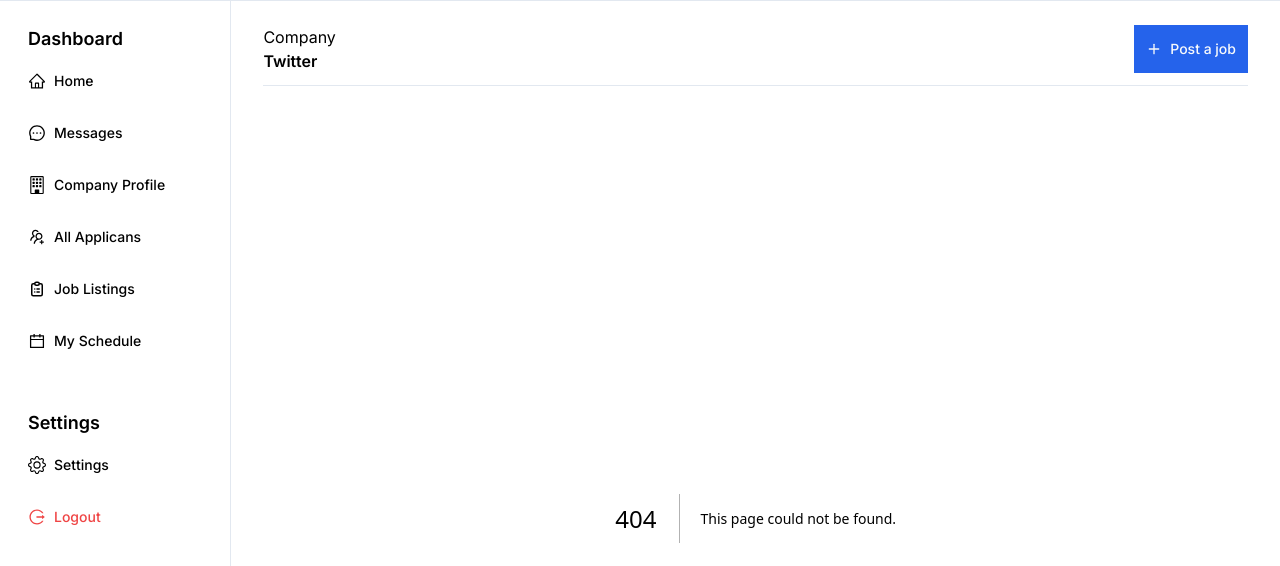
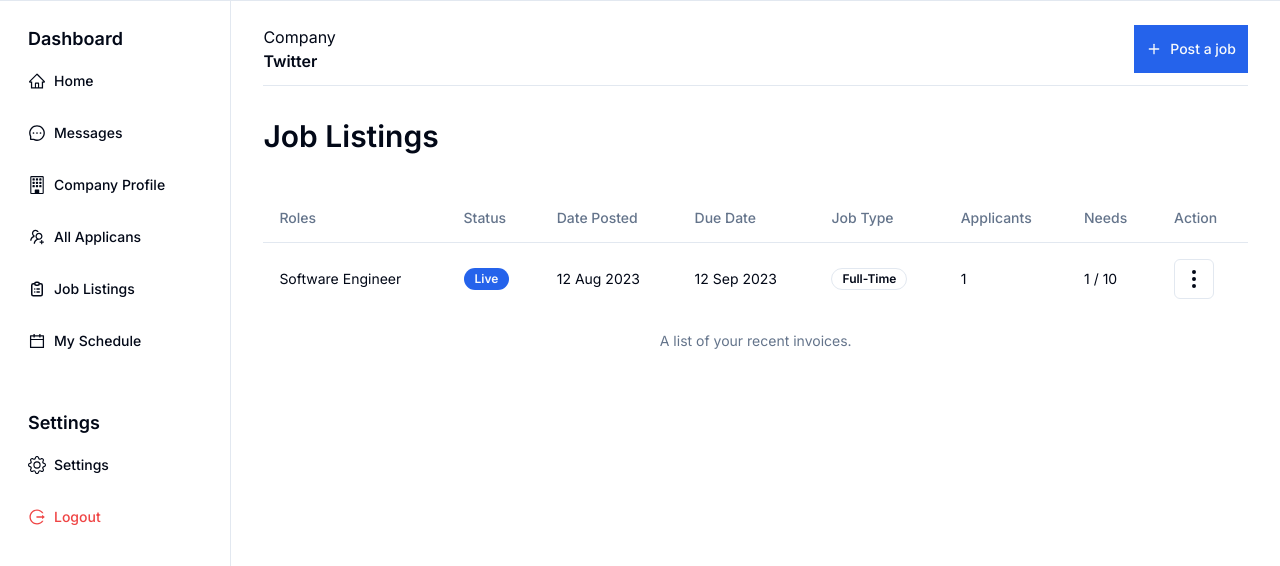
Before and after one commit to alhazme/dashboard-loker, a Next.js app: page /job-listings in a window 1280 px wide. Before the commit this address had no page. Shown: the top 566 px of the page. Built offline with nearby package versions, Linux system fonts and the light colour scheme.

Commit message:
Slicing Job Listing Page

```diff
--- /dev/null
+++ b/src/app/job-listings/page.tsx
@@ -0,0 +1,64 @@
+import React, { FC } from 'react'
+import {
+  Table,
+  TableBody,
+  TableCaption,
+  TableCell,
+  TableHead,
+  TableHeader,
+  TableRow,
+} from "@/components/ui/table"
+import { JOB_LISTING_COLUMNS, JOB_LISTING_DATA } from '@/constants';
+import { Badge } from '@/components/ui/badge';
+import { Button } from '@/components/ui/button';
+import { MoreVertical } from 'lucide-react';
+
+interface JobListingsPageProps {
+
+}
+
+const JobListingsPage: FC<JobListingsPageProps> = ({  }) => {
+  return (
+    <div>
+      <div className='font-semibold text-3xl'>Job Listings</div>
+      <div className='mt-10'>
+        <Table>
+          <TableCaption>A list of your recent invoices.</TableCaption>
+          <TableHeader>
+            <TableRow>
+              { JOB_LISTING_COLUMNS.map(
+                (item: string, i: number) => (
+                  <TableHead key={ item + i }>{ item }</TableHead>
+                )
+              )}
+              <TableHead>Action</TableHead>
+            </TableRow>
+          </TableHeader>
+          <TableBody>
+            { JOB_LISTING_DATA.map((item: any, i: number) => (
+              <TableRow key={ item.roles + i}>
+                <TableCell>{ item.roles }</TableCell>
+                <TableCell><Badge>{ item.status }</Badge></TableCell>
+                <TableCell>{ item.datePosted }</TableCell>
+                <TableCell>{ item.dueDate }</TableCell>
+                <TableCell>
+                  <Badge variant='outline'>{ item.jobType }</Badge>
+                </TableCell>
+                <TableCell>{ item.applicants }</TableCell>
+                <TableCell>{ item.applicants } / { item.needs }</TableCell>
+                <TableCell>
+                  <Button size='icon' variant='outline'>
+                    <MoreVertical />
+                  </Button>
+                </TableCell>
+              </TableRow>
+            ))}
+
+          </TableBody>
+        </Table>
+      </div>
+    </div>
+  )
+}
+
+export default JobListingsPage;
--- a/src/components/layouts/Sidebar/index.tsx
+++ b/src/components/layouts/Sidebar/index.tsx
@@ -1,4 +1,6 @@
+"use client"
 import { Button } from '@/components/ui/button';
+import { useRouter } from 'next/navigation';
 import React, { FC } from 'react'
 import { AiOutlineCalendar, AiOutlineHome, AiOutlineLogout, AiOutlineMessage, AiOutlineUsergroupAdd } from 'react-icons/ai';
 import { BsBuilding, BsGear } from 'react-icons/bs';
@@ -9,6 +11,7 @@ interface SidebarProps {
 }
 
 const Sidebar: FC<SidebarProps> = ({ }) => {
+  const router = useRouter()
   return (
     <div className='pb-12 min-h-screen'>
       <div className='space-y-4 py-4'>
@@ -17,7 +20,11 @@ const Sidebar: FC<SidebarProps> = ({ }) => {
             Dashboard
           </h2>
           <div className='space-y-3'>
-            <Button variant={'ghost'} className='w-full justify-start rounded-none hover:text-primary'>
+            <Button
+              variant={'ghost'}
+              className='w-full justify-start rounded-none hover:text-primary'
+              onClick={() => router.push('/')}
+            >
               <AiOutlineHome className='mr-2 text-lg' />
               Home
             </Button>
@@ -33,7 +40,11 @@ const Sidebar: FC<SidebarProps> = ({ }) => {
               <AiOutlineUsergroupAdd className='mr-2 text-lg' />
               All Applicans
             </Button>
-            <Button variant={'ghost'} className='w-full justify-start rounded-none hover:text-primary'>
+            <Button
+              variant={'ghost'}
+              className='w-full justify-start rounded-none hover:text-primary'
+              onClick={() => router.push('/job-listings')}
+            >
               <HiOutlineClipboardList className='mr-2 text-lg' />
               Job Listings
             </Button>
--- /dev/null
+++ b/src/components/ui/table.tsx
@@ -0,0 +1,117 @@
+import * as React from "react"
+
+import { cn } from "@/lib/utils"
+
+const Table = React.forwardRef<
+  HTMLTableElement,
+  React.HTMLAttributes<HTMLTableElement>
+>(({ className, ...props }, ref) => (
+  <div className="relative w-full overflow-auto">
+    <table
+      ref={ref}
+      className={cn("w-full caption-bottom text-sm", className)}
+      {...props}
+    />
+  </div>
+))
+Table.displayName = "Table"
+
+const TableHeader = React.forwardRef<
+  HTMLTableSectionElement,
+  React.HTMLAttributes<HTMLTableSectionElement>
+>(({ className, ...props }, ref) => (
+  <thead ref={ref} className={cn("[&_tr]:border-b", className)} {...props} />
+))
+TableHeader.displayName = "TableHeader"
+
+const TableBody = React.forwardRef<
+  HTMLTableSectionElement,
+  React.HTMLAttributes<HTMLTableSectionElement>
+>(({ className, ...props }, ref) => (
+  <tbody
+    ref={ref}
+    className={cn("[&_tr:last-child]:border-0", className)}
+    {...props}
+  />
+))
+TableBody.displayName = "TableBody"
+
+const TableFooter = React.forwardRef<
+  HTMLTableSectionElement,
+  React.HTMLAttributes<HTMLTableSectionElement>
+>(({ className, ...props }, ref) => (
+  <tfoot
+    ref={ref}
+    className={cn(
+      "border-t bg-muted/50 font-medium [&>tr]:last:border-b-0",
+      className
+    )}
+    {...props}
+  />
+))
+TableFooter.displayName = "TableFooter"
+
+const TableRow = React.forwardRef<
+  HTMLTableRowElement,
+  React.HTMLAttributes<HTMLTableRowElement>
+>(({ className, ...props }, ref) => (
+  <tr
+    ref={ref}
+    className={cn(
+      "border-b transition-colors hover:bg-muted/50 data-[state=selected]:bg-muted",
+      className
+    )}
+    {...props}
+  />
+))
+TableRow.displayName = "TableRow"
+
+const TableHead = React.forwardRef<
+  HTMLTableCellElement,
+  React.ThHTMLAttributes<HTMLTableCellElement>
+>(({ className, ...props }, ref) => (
+  <th
+    ref={ref}
+    className={cn(
+      "h-12 px-4 text-left align-middle font-medium text-muted-foreground [&:has([role=checkbox])]:pr-0",
+      className
+    )}
+    {...props}
+  />
+))
+TableHead.displayName = "TableHead"
+
+const TableCell = React.forwardRef<
+  HTMLTableCellElement,
+  React.TdHTMLAttributes<HTMLTableCellElement>
+>(({ className, ...props }, ref) => (
+  <td
+    ref={ref}
+    className={cn("p-4 align-middle [&:has([role=checkbox])]:pr-0", className)}
+    {...props}
+  />
+))
+TableCell.displayName = "TableCell"
+
+const TableCaption = React.forwardRef<
+  HTMLTableCaptionElement,
+  React.HTMLAttributes<HTMLTableCaptionElement>
+>(({ className, ...props }, ref) => (
+  <caption
+    ref={ref}
+    className={cn("mt-4 text-sm text-muted-foreground", className)}
+    {...props}
+  />
+))
+TableCaption.displayName = "TableCaption"
+
+export {
+  Table,
+  TableHeader,
+  TableBody,
+  TableFooter,
+  TableHead,
+  TableRow,
+  TableCell,
+  TableCaption,
+}
--- a/src/constants/index.tsx
+++ b/src/constants/index.tsx
@@ -16,3 +16,18 @@ export const BENEFITS: benefitType[] = [
 		description: "We believe in always learning and leveling up our skills. Whether it's a conference or online course.",
 	},
 ];
+
+export const JOB_LISTING_COLUMNS: string[] = [
+  'Roles', 'Status', 'Date Posted', 'Due Date', 'Job Type', 'Applicants', 'Needs'
+]
+export const JOB_LISTING_DATA = [
+  {
+    roles: 'Software Engineer',
+    status: 'Live',
+    datePosted: '12 Aug 2023',
+    dueDate: '12 Sep 2023',
+    jobType: 'Full-Time',
+    applicants: 1,
+    needs: 10
+  }
+]
```
